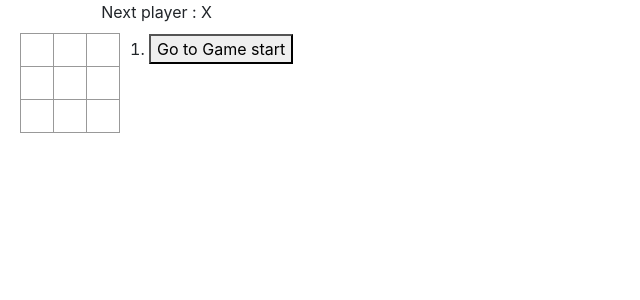
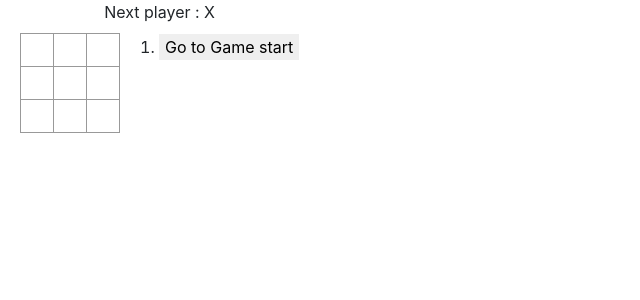
Before and after one commit to madhurabhujbal/react-tic-tac-toe, a React (Create React App) app: page / in a window 1280 px wide. Shown: the top 300 px of the page, without its empty margins (0-640 px from the left). Built offline with nearby package versions, Linux system fonts and the light colour scheme; the HTML template or start-up script is replaced by a standard one.

Commit message:
Add styling to moves history button

```diff
--- a/src/gameStyle.css
+++ b/src/gameStyle.css
@@ -3,7 +3,6 @@ body {
   margin: 20px;
 }
 
-ol,
 ul {
   padding-left: 30px;
 }
@@ -55,3 +54,7 @@ ul {
 .game-info {
   margin-left: 20px;
 }
+
+.moves-history button {
+  border: none;
+}
```
